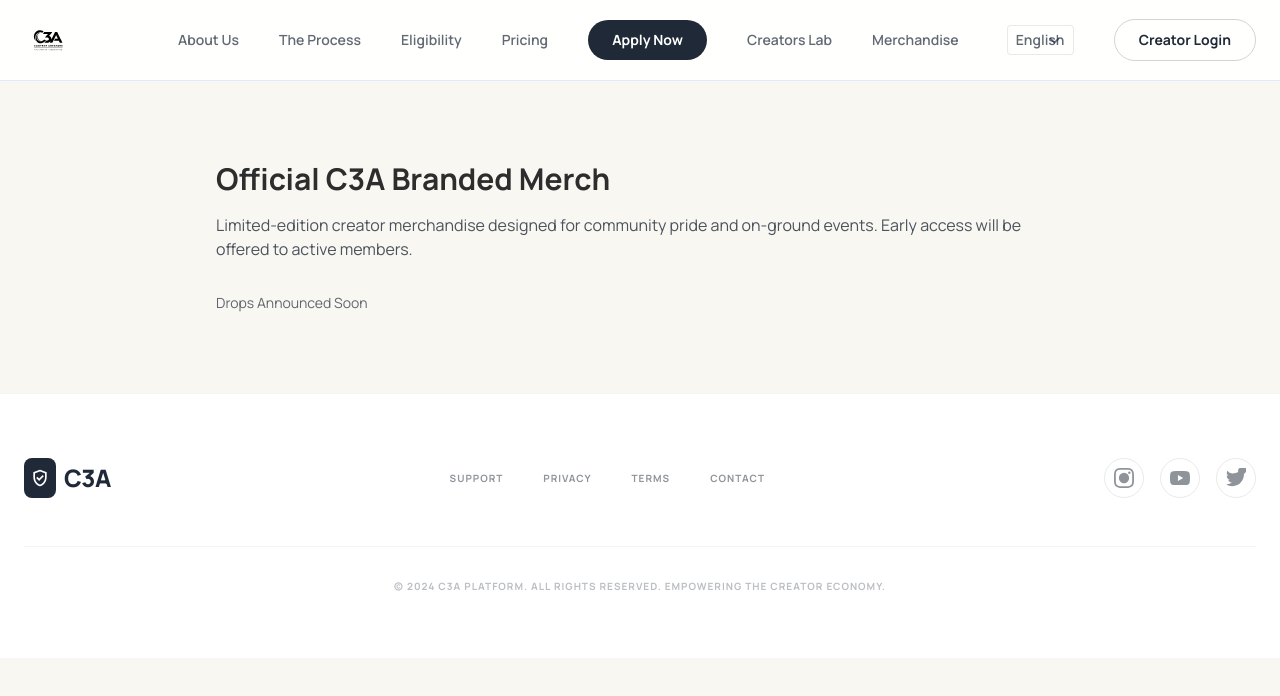
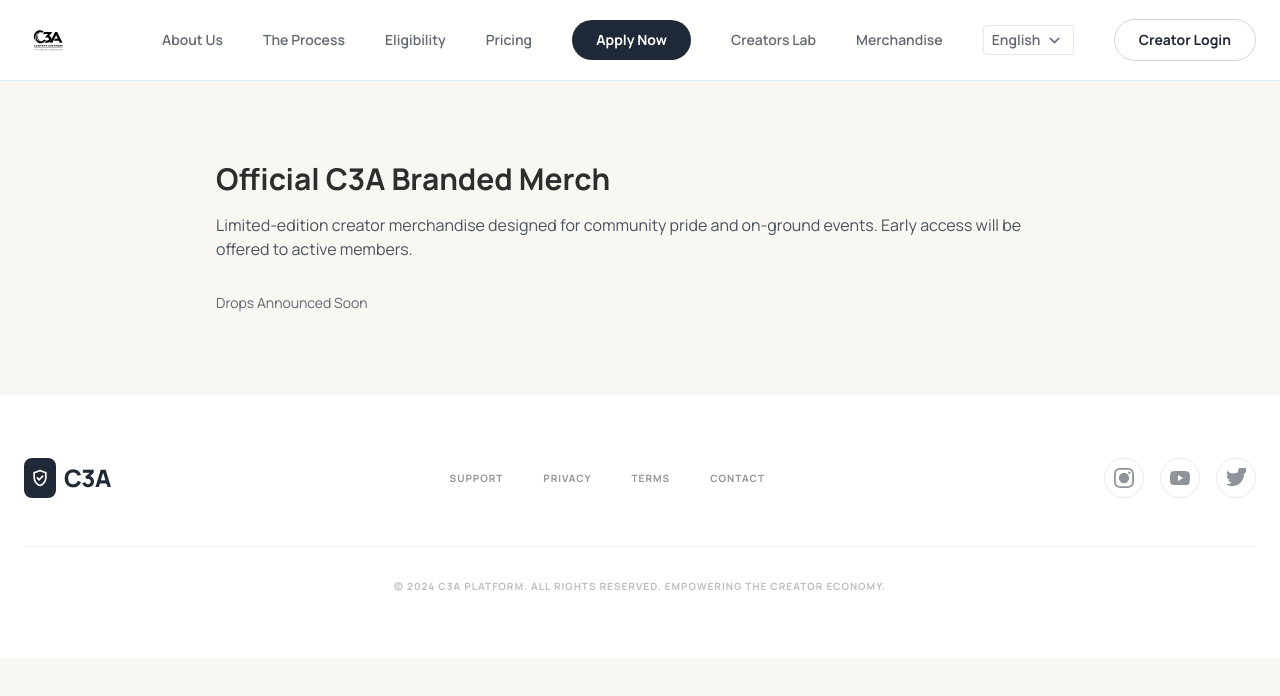
Before and after one commit to Content-Creators-Collective-Association/c3a_main, a React (Vite) app: page /merchandise in a window 1280 px wide. Shown: the top 696 px of the page. Built offline with nearby package versions, Linux system fonts and the light colour scheme; no server answers.

Commit message:
drop isseus

```diff
--- a/src/components/Header.jsx
+++ b/src/components/Header.jsx
@@ -74,7 +74,7 @@ function Header() {
                     <select
                         value={language}
                         onChange={(e) => changeLanguage(e.target.value)}
-                        className="ml-2 text-sm font-semibold text-charcoal/70 bg-transparent border border-charcoal/10 rounded px-2 py-1"
+                        className="ml-auto appearance-none text-sm font-semibold text-charcoal/70 bg-transparent border border-charcoal/10 rounded pl-2 pr-8 py-1"
                         aria-label="Language selector"
                     >
                         <option value="en">English</option>
```
